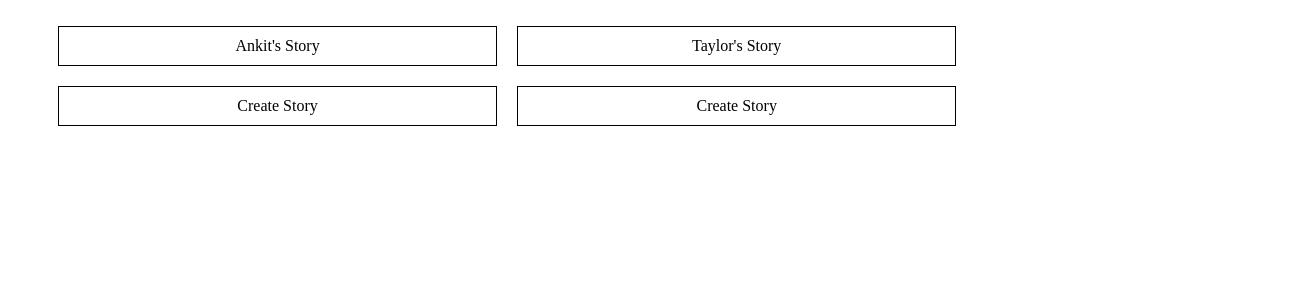
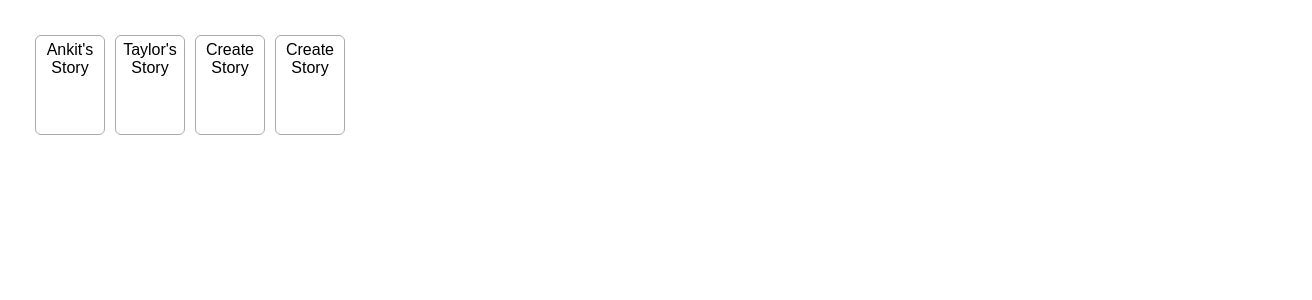
Before and after one commit to dani-edo/react-tutorial-double-useeffect, a React (Vite) app: page / in a window 1280 px wide. Shown: the top 300 px of the page, 1312 px wide, since content can reach past the window. Built offline with nearby package versions, Linux system fonts and the light colour scheme.

Commit message:
double useEffect: update pure component

```diff
--- a/src/App.jsx
+++ b/src/App.jsx
@@ -6,7 +6,8 @@ let initialStories = [
   { id: 1, label: "Taylor's Story" },
 ];
 
-function App() {
+export default function App() {
+  let [stories, setStories] = useState(initialStories);
   return (
     <div
       style={{
@@ -15,9 +16,7 @@ function App() {
         textAlign: "center",
       }}
     >
-      <StoryTray stories={initialStories} />
+      <StoryTray stories={stories} />
     </div>
   );
 }
-
-export default App;
--- a/src/StoryTray.jsx
+++ b/src/StoryTray.jsx
@@ -1,30 +1,10 @@
-import { useState } from "react";
-
 export default function StoryTray({ stories }) {
   const items = stories;
   items.push({ id: "create", label: "Create Story" });
-
   return (
-    <ul
-      style={{
-        listStyle: "none",
-        width: "100%",
-        display: "flex",
-        flexWrap: "wrap",
-      }}
-    >
+    <ul>
       {items.map((story) => (
-        <li
-          key={story.id}
-          style={{
-            width: "33%",
-            border: "1px solid black",
-            margin: "10px",
-            padding: "10px",
-          }}
-        >
-          {story.label}
-        </li>
+        <li key={story.id}>{story.label}</li>
       ))}
     </ul>
   );
--- a/src/main.jsx
+++ b/src/main.jsx
@@ -1,6 +1,7 @@
 import { StrictMode } from "react";
 import { createRoot } from "react-dom/client";
 import App from "./App.jsx";
+import "./styles.css";
 
 createRoot(document.getElementById("root")).render(
   <StrictMode>
--- /dev/null
+++ b/src/styles.css
@@ -0,0 +1,66 @@
+* {
+  box-sizing: border-box;
+}
+
+body {
+  font-family: sans-serif;
+  margin: 20px;
+  padding: 0;
+}
+
+h1 {
+  margin-top: 0;
+  font-size: 22px;
+}
+
+h2 {
+  margin-top: 0;
+  font-size: 20px;
+}
+
+h3 {
+  margin-top: 0;
+  font-size: 18px;
+}
+
+h4 {
+  margin-top: 0;
+  font-size: 16px;
+}
+
+h5 {
+  margin-top: 0;
+  font-size: 14px;
+}
+
+h6 {
+  margin-top: 0;
+  font-size: 12px;
+}
+
+code {
+  font-size: 1.2em;
+}
+
+ul {
+  padding-inline-start: 20px;
+}
+
+ul {
+  margin: 0;
+  list-style-type: none;
+  height: 100%;
+  display: flex;
+  flex-wrap: wrap;
+  padding: 10px;
+}
+
+li {
+  border: 1px solid #aaa;
+  border-radius: 6px;
+  float: left;
+  margin: 5px;
+  padding: 5px;
+  width: 70px;
+  height: 100px;
+}
```
